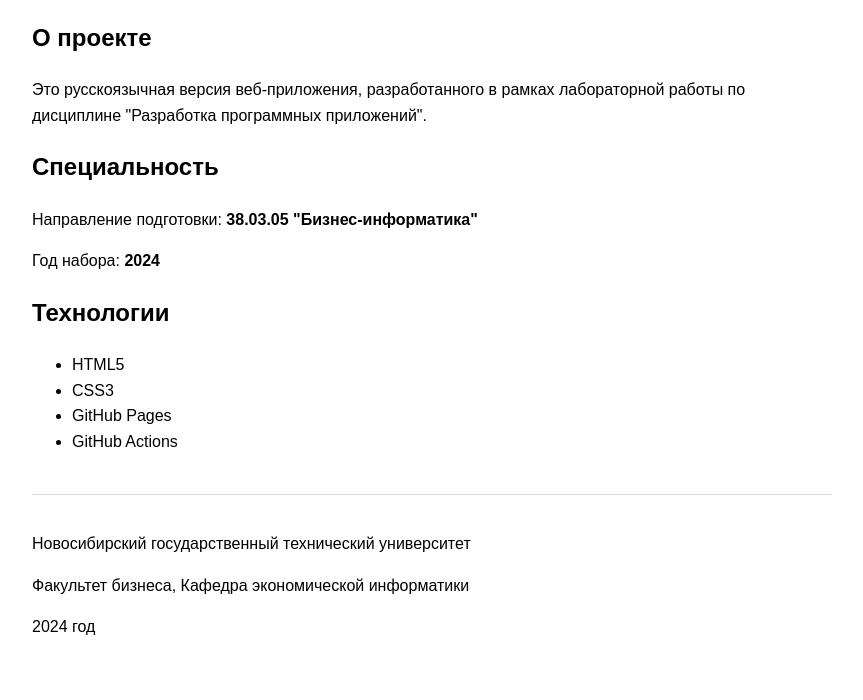
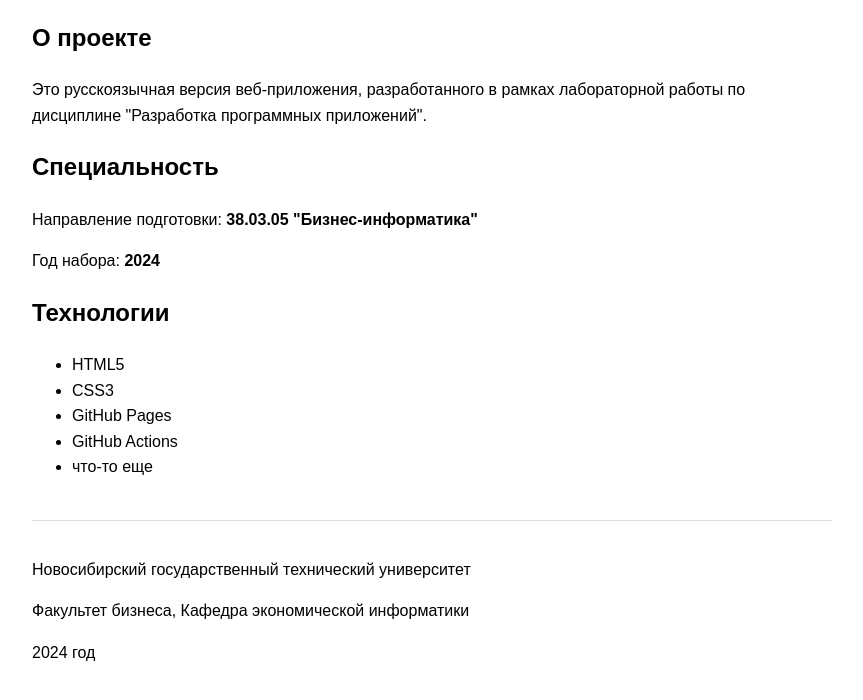
Before and after one commit to nasstasiak/dsa-versions-lab-4, a plain HTML site: page ru/index.html in a window 1280 px wide. Shown: the part 214-914 px from the top of the page, without its empty margins (208-1071 px from the left). Before the commit the page ends 890 px from the top, so only its background shows below. Drawn offline with Linux system fonts and the light colour scheme.

Commit message:
страдаю, но делаю эту работу

```diff
--- a/ru/index.html
+++ b/ru/index.html
@@ -56,6 +56,7 @@
             <li>CSS3</li>
             <li>GitHub Pages</li>
             <li>GitHub Actions</li>
+            <li>что-то еще</li>
         </ul>
     </div>
 
```
